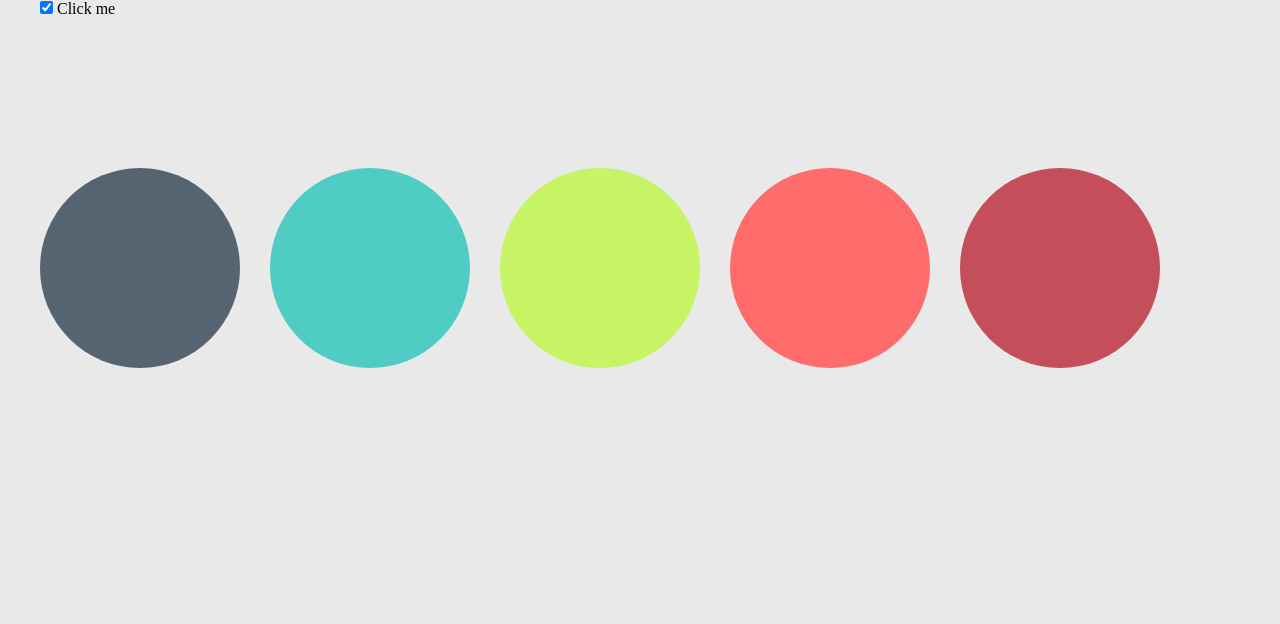
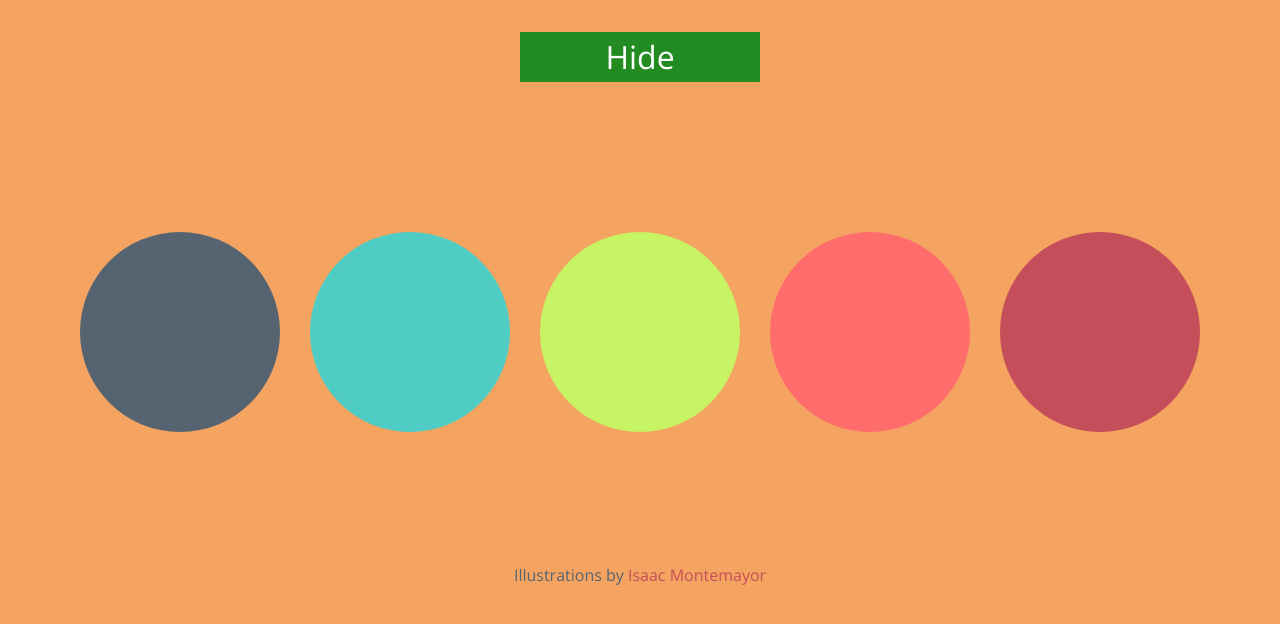
Before and after one commit to mrgusev/interactive-animations, a plain HTML site: page index.html in a window 1280 px wide. Drawn offline with nearby package versions, Linux system fonts and the light colour scheme; grey boxes are pictures that could not be loaded.

Commit message:
Edited styles for the close button and checkbox.

```diff
--- a/index.html
+++ b/index.html
@@ -1,65 +1,56 @@
 <!DOCTYPE html>
 <html>
 <head>
+<link href='http://fonts.googleapis.com/css?family=Open+Sans:400,300,700' rel='stylesheet' type='text/css'>
     <style>
+
+        /*common*/
         *{
             margin: 0;
             padding: 0;
         }
         body{
-        background: #e9e9e9;
-            overflow: hidden;
+            background: sandybrown;
+            font-family: 'Open Sans', sans-serif;
         }
         .main{
             width: 1200px;
             margin: 0 auto;
         }
-        input[type="radio"]{
+        input[type="radio"], input[type="checkbox"]{
             display: none;
         }
-        .items{
+
+        /*items hidden*/
+        .items {
+            margin: 0 auto;
             margin-top: 150px;
-            width: 100%;
-            height: 400px;
-            /*background-color: beige;*/
+            width: 1120px;
+            height: 300px;
+            position: relative;
+            z-index: 100;
         }
-        .items label{
+        .items .pic{
             cursor: pointer;
             display: block;
             width: 200px;
             height: 200px;
-            /*background: url('http://payload.cargocollective.com/1/1/40748/2050265/monster15.jpg');*/
-            /*border: 2px solid cadetblue;*/
-            background-size: 150%;
-            background-position: 50% 50%;
-            background-repeat: no-repeat;
+            margin-right: 30px;
             float: left;
-            margin-right: 30px;
-            -webkit-transition: all 0.3s ease;
             opacity: 0;
             border-radius: 100px;
-            vertical-align: middle;
+            -webkit-transition: all 0.3s ease;
         }
-        .items label span{
+        .items .pic span{
             margin-left: 10px;
             margin-top: 10px;
             width: 180px;
             height: 180px;
             display: block;
-            background: white;
             border-radius: 100px;
-            //opacity: 0.9;
-            -webkit-transform:scale(0);
-            background-image: url('http://payload.cargocollective.com/1/1/40748/2050265/monster15.jpg');
             background-position: 50% 50%;
             background-size: 150%;
-
-        }
-        .items {
-            position: relative;
-            z-index: 100;
-            -webkit-backface-visibility: hidden;
-            /*-webkit-perspective: 1300px;*/
+            -webkit-transform:scale(0);
         }
         .items .item1{
             background-image: url('http://payload.cargocollective.com/1/1/40748/2050265/monster15.jpg');
@@ -68,129 +59,191 @@
             -webkit-transition-delay: 0s;
         }
         .items .item2{
-            background-image: url('http://payload.cargocollective.com/1/1/40748/2050265/monster06.jpg');
             background: #4fcdc4;
             -webkit-transform: translateY(-150%) translateX(150px);
             -webkit-transition-delay: 0.05s;
         }
         .items .item3{
-            background-image:  url('http://payload.cargocollective.com/1/1/40748/2050265/monster03.jpg');
             background: #c7f465;
             -webkit-transform: translateY(-150%) translateX(0px);
             -webkit-transition-delay: 0.1s;
         }
         .items .item4{
-            background-image:  url('http://payload.cargocollective.com/1/1/40748/2050265/monster02.jpg');
             background: #ff6c6c;
             -webkit-transform: translateY(-150%) translateX(-150px);
             -webkit-transition-delay: 0.15s;
         }
         .items .item5{
-            background-image: url('http://payload.cargocollective.com/1/1/40748/2050265/monster05.jpg');
             background: #c44e59;
+            margin-right: 0;
             -webkit-transform: translateY(-150%) translateX(-300px);
             -webkit-transition-delay: 0.2s;
         }
-        input[type="checkbox"]:checked + .items{
+
+        /*items shown*/
+        input[type="checkbox"]:checked ~ .items{
             -webkit-transition: all 0.3s ease;
         }
-        input[type="checkbox"]:checked + .items label{
+        input[type="checkbox"]:checked ~ .items .pic{
             opacity: 1;
             -webkit-transition: all 500ms cubic-bezier(0.065, 0.730, 0.065, 1.255);
             -webkit-transform: translateY(0) translateX(0);
         }
-        input[type="checkbox"]:checked + .items .item1{
+        input[type="checkbox"]:checked ~ .items .pic.item1{
             -webkit-transition-delay: 0s;
         }
-        input[type="checkbox"]:checked + .items .item2{
+        input[type="checkbox"]:checked ~ .items .pic.item2{
             -webkit-transition-delay: 0.05s;
         }
-        input[type="checkbox"]:checked + .items .item3{
+        input[type="checkbox"]:checked ~ .items .pic.item3{
             -webkit-transition-delay: 0.1s;
         }
-        input[type="checkbox"]:checked + .items .item4{
+        input[type="checkbox"]:checked ~ .items .pic.item4{
             -webkit-transition-delay: 0.15s;
         }
-        input[type="checkbox"]:checked + .items .item5{
+        input[type="checkbox"]:checked ~ .items .pic.item5{
             -webkit-transition-delay: 0.2s;
         }
 
-        input[type="checkbox"]:checked + .items input:checked + label{
+        /*items backgrounds*/
+        .items .item1 span{
+            background-image: url('http://payload.cargocollective.com/1/1/40748/2050265/monster15.jpg');
+        }
+        .items .item2 span{
+            background-image:  url('http://payload.cargocollective.com/1/1/40748/2050265/monster02.jpg');
+        }
+        .items .item3 span{
+            background-image:  url('http://payload.cargocollective.com/1/1/40748/2050265/monster03.jpg');
+        }
+        .items .item4 span{
+            background-image: url('http://payload.cargocollective.com/1/1/40748/2050265/monster06.jpg');
+        }
+        .items .item5 span{
+            background-image: url('http://payload.cargocollective.com/1/1/40748/2050265/monster05.jpg');
+        }
+
+        /*items checked*/
+        input[type="checkbox"]:checked ~ .items input:checked + .pic{
             -webkit-transition: -webkit-transform 0.3s ease-in;
-            /*display: none;*/
-            /*background-size: 300px;*/
-            /*border-radius: 0;*/
-            /*border: 0px;*/
-            /*padding-left: 2px;*/
-            /*padding-right: 2px;*/
-            /*opacity: 0.5;*/
             position: relative;
             z-index: 1000;
         }
-        input[type="checkbox"]:checked + .items input:checked + label span{
+        input[type="checkbox"]:checked ~ .items input:checked + .pic span{
             -webkit-transition: -webkit-transform 0.3s ease;
             -webkit-transition-delay: 0.2s;
             -webkit-transform:scale(1)
         }
-        input[type="checkbox"]:checked + .items input:checked + .item1{
-            /*-webkit-perspective-origin: 25% 75%;*/
-            /*-webkit-transform-style: preserve-3d;*/
-            /*transform-style: preserve-3d;*/
+        input[type="checkbox"]:checked ~ .items input:checked + .item1{
             -webkit-transform:scaleX(2) scaleY(2) translateX(230px) rotateY(180deg) rotateX(0);
         }
-        input[type="checkbox"]:checked + .items input:checked + .item2{
+        input[type="checkbox"]:checked ~ .items input:checked + .item2{
             -webkit-transform:scaleX(2) scaleY(2) translateX(115px) rotateY(180deg) rotateX(0deg);
         }
-        input[type="checkbox"]:checked + .items input:checked + .item3{
+        input[type="checkbox"]:checked ~ .items input:checked + .item3{
             -webkit-transform:scaleX(2) scaleY(2) translateX(0px) rotateY(180deg) rotateX(0deg);
         }
-        input[type="checkbox"]:checked + .items input:checked + .item4{
+        input[type="checkbox"]:checked ~ .items input:checked + .item4{
             -webkit-transform:scaleX(2) scaleY(2) translateX(-115px) rotateY(180deg) rotateX(-0deg);
         }
-        input[type="checkbox"]:checked + .items input:checked + .item5{
+        input[type="checkbox"]:checked ~ .items input:checked + .item5{
             -webkit-transform:scaleX(2) scaleY(2) translateX(-230px) rotateY(180deg)  rotateX(-0deg);
         }
-        /*input[type="radio"].close:checked{*/
-            /*-webkit-transform: scale(0);*/
 
-        /*}*/
-        input[type="radio"].close{
-            -webkit-transform: scale(0);
-            display: block;
+        /*close button*/
+        .close{
             width: 70px;
             height: 70px;
             position: absolute;
-            top: -70px;
-            right: 400px;
-            -webkit-transition-delay: 0s;
+            top: -100px;
+            right: 340px;
+            line-height: 70px;
+            text-align: center;
+            border-radius: 35px;
+            background: white;
+            cursor: pointer;
             -webkit-transition: -webkit-transform 0.3s cubic-bezier(.9,-0.25,.87,.26);
+            -webkit-transform: scale(0);
         }
-        input[type="checkbox"]:checked + .items input:checked ~ .close{
-            -webkit-transition: -webkit-transform 0.3s cubic-bezier(0.065, 0.730, 0.065, 1.255);
-            /*-webkit-transition: -webkit-transform 0.3s ease;*/
-            -webkit-transition-delay: 0.5s;
+        input[type="checkbox"]:checked ~ .items input:not(.close-input):checked ~ .close{
+            -webkit-transition: -webkit-transform 0.3s ease;
+            -webkit-transition-delay: 0.4s;
             -webkit-transform:scale(1) translateX(0px) translateY(0px);
         }
 
+
+        /*check box*/
+        input[type="checkbox"] + label{
+            height: 50px;
+            width: 240px;
+            margin: 32px auto 0;
+            display: block;
+            position: relative;
+            z-index: 10000;
+            color: white;
+            text-align: center;
+            cursor: pointer;
+            font-size: 32px;
+            font-weight: 300;
+            line-height: 50px;
+            -webkit-perspective: 400px;
+        }
+        input[type="checkbox"] + label span{
+            border-radius: 0px;
+            background: forestgreen;
+            display: block;
+            -webkit-backface-visibility: hidden;
+            -webkit-transition: -webkit-transform 0.3s ease;
+        }
+        input[type="checkbox"] + label .flip-hide{
+            -webkit-transform: rotateX(180deg);
+        }
+        input[type="checkbox"] + label .flip-show{
+            -webkit-transform: rotateX(0deg);
+            margin-top: -50px;
+        }
+        input[type="checkbox"]:checked + label .flip-hide{
+            -webkit-transform: rotateX(0deg);
+        }
+        input[type="checkbox"]:checked + label .flip-show{
+            -webkit-transform: rotateX(-180deg);
+        }
+
+        /*footer*/
+        .info{
+            text-align: center;
+            color: #566371;
+            margin-top: 32px;
+            margin-bottom: 32px;
+        }
+        a{
+            text-decoration: none;
+            color: #c44e59;
+
+        }
     </style>
 </head>
 <body>
 <div class="main">
-    <div class="back"></div>
-<input type="checkbox" checked/> Click me
+    <input id="0" type="checkbox" checked/>
+    <label for="0">
+        <span class="flip-hide">Hide</span>
+        <span class="flip-show">Show</span>
+    </label>
     <div class="items hide">
         <input id="1" name="group" type="radio"/>
-    <label class="item1" for="1"><span></span></label>
+        <label class="item1 pic" for="1"><span></span></label>
         <input id="2" name="group" type="radio"/>
-    <label class="item2" for="2"><span></span></label>
+        <label class="item2 pic" for="2"><span></span></label>
         <input id="3" name="group" type="radio"/>
-    <label class="item3" for="3"><span></span></label>
+        <label class="item3 pic" for="3"><span></span></label>
         <input id="4" name="group" type="radio"/>
-    <label class="item4" for="4"><span></span></label>
-    <input id="5" name="group" type="radio"/>
-    <label class="item5" for="5"><span></span></label>
-    <input id="6" name="group" class="close" type="radio"/>
+        <label class="item4 pic" for="4"><span></span></label>
+        <input id="5" name="group"  type="radio" />
+        <label class="item5 pic" for="5"><span></span></label>
+        <input id="6" name="group" class="close-input" type="radio"/>
+        <label class="close" for="6">CLOSE</label>
     </div>
+    <div class="info">Illustrations by <a href="http://dribbble.com/isaac317/">Isaac Montemayor</a></div>
 </div>
 </body>
 </html>
--- /dev/null
+++ b/styles.css
@@ -0,0 +1,227 @@
+*{
+    margin: 0;
+    padding: 0;
+}
+body{
+    background: sandybrown;
+    font-family: 'Open Sans', sans-serif;
+}
+.main{
+    width: 1200px;
+    margin: 0 auto;
+}
+input[type="radio"]{
+    display: none;
+}
+
+.items label.pic{
+    cursor: pointer;
+    display: block;
+    width: 200px;
+    height: 200px;
+    /*background: url('http://payload.cargocollective.com/1/1/40748/2050265/monster15.jpg');*/
+    /*border: 2px solid cadetblue;*/
+    background-size: 150%;
+    background-position: 50% 50%;
+    background-repeat: no-repeat;
+    float: left;
+    margin-right: 30px;
+    -webkit-transition: all 0.3s ease;
+    opacity: 0;
+    border-radius: 100px;
+    vertical-align: middle;
+}
+.items label span{
+    margin-left: 10px;
+    margin-top: 10px;
+    width: 180px;
+    height: 180px;
+    display: block;
+    background: white;
+    border-radius: 100px;
+    /*//opacity: 0.9;*/
+    -webkit-transform:scale(0);
+    background-image: url('http://payload.cargocollective.com/1/1/40748/2050265/monster15.jpg');
+    background-position: 50% 50%;
+    background-size: 150%;
+
+}
+.items {
+    position: relative;
+    z-index: 100;
+    width: 1120px;
+    margin: 0 auto;
+    -webkit-backface-visibility: hidden;
+    margin-top: 150px;
+    width: 1120px;
+    height: 300px;
+    /*background-color: beige;*/
+    /*-webkit-perspective: 1300px;*/
+}
+.items label.pic.item1{
+    background-image: url('http://payload.cargocollective.com/1/1/40748/2050265/monster15.jpg');
+    background: #566371;
+    -webkit-transform: translateY(-150%) translateX(300px);
+    -webkit-transition-delay: 0s;
+}
+.items label.pic.item2{
+    background-image: url('http://payload.cargocollective.com/1/1/40748/2050265/monster06.jpg');
+    background: #4fcdc4;
+    -webkit-transform: translateY(-150%) translateX(150px);
+    -webkit-transition-delay: 0.05s;
+}
+.items label.pic.item3{
+    background-image:  url('http://payload.cargocollective.com/1/1/40748/2050265/monster03.jpg');
+    background: #c7f465;
+    -webkit-transform: translateY(-150%) translateX(0px);
+    -webkit-transition-delay: 0.1s;
+}
+.items label.pic.item4{
+    background-image:  url('http://payload.cargocollective.com/1/1/40748/2050265/monster02.jpg');
+    background: #ff6c6c;
+    -webkit-transform: translateY(-150%) translateX(-150px);
+    -webkit-transition-delay: 0.15s;
+}
+.items label.pic.item5{
+    background-image: url('http://payload.cargocollective.com/1/1/40748/2050265/monster05.jpg');
+    background: #c44e59;
+    margin-right: 0;
+    -webkit-transform: translateY(-150%) translateX(-300px);
+    -webkit-transition-delay: 0.2s;
+}
+input[type="checkbox"]:checked ~ .items{
+    -webkit-transition: all 0.3s ease;
+}
+input[type="checkbox"]:checked ~ .items label.pic{
+    opacity: 1;
+    -webkit-transition: all 500ms cubic-bezier(0.065, 0.730, 0.065, 1.255);
+    -webkit-transform: translateY(0) translateX(0);
+}
+input[type="checkbox"]:checked ~ .items label.pic.item1{
+    -webkit-transition-delay: 0s;
+}
+input[type="checkbox"]:checked ~ .items label.pic.item2{
+    -webkit-transition-delay: 0.05s;
+}
+input[type="checkbox"]:checked ~ .items label.pic.item3{
+    -webkit-transition-delay: 0.1s;
+}
+input[type="checkbox"]:checked ~ .items label.pic.item4{
+    -webkit-transition-delay: 0.15s;
+}
+input[type="checkbox"]:checked ~ .items label.pic.item5{
+    -webkit-transition-delay: 0.2s;
+}
+
+input[type="checkbox"]:checked ~ .items input:checked + label.pic{
+    -webkit-transition: -webkit-transform 0.3s ease-in;
+    /*display: none;*/
+    /*background-size: 300px;*/
+    /*border-radius: 0;*/
+    /*border: 0px;*/
+    /*padding-left: 2px;*/
+    /*padding-right: 2px;*/
+    /*opacity: 0.5;*/
+    position: relative;
+    z-index: 1000;
+}
+input[type="checkbox"]:checked ~ .items input:checked + label span{
+    -webkit-transition: -webkit-transform 0.3s ease;
+    -webkit-transition-delay: 0.2s;
+    -webkit-transform:scale(1)
+}
+input[type="checkbox"]:checked ~ .items input:checked + .item1{
+    -webkit-transform:scaleX(2) scaleY(2) translateX(230px) rotateY(180deg);
+}
+input[type="checkbox"]:checked ~ .items input:checked + .item2{
+    -webkit-transform:scaleX(2) scaleY(2) translateX(115px) rotateY(180deg);
+}
+input[type="checkbox"]:checked ~ .items input:checked + .item3{
+    -webkit-transform:scaleX(2) scaleY(2) translateX(0px) rotateY(180deg);
+}
+input[type="checkbox"]:checked ~ .items input:checked + .item4{
+    -webkit-transform:scaleX(2) scaleY(2) translateX(-115px) rotateY(180deg);
+}
+input[type="checkbox"]:checked ~ .items input:checked + .item5{
+    -webkit-transform:scaleX(2) scaleY(2) translateX(-230px) rotateY(180deg);
+}
+.close{
+    -webkit-transform: scale(0);
+    background: white;
+    line-height: 70px;
+    text-align: center;
+    border-radius: 35px;
+    width: 70px;
+    height: 70px;
+    position: absolute;
+    top: -100px;
+    right: 340px;
+    -webkit-transition-delay: 0s;
+    -webkit-transition: -webkit-transform 0.3s cubic-bezier(.9,-0.25,.87,.26);
+}
+input[type="checkbox"]:checked ~ .items input:not(.close-input):checked ~ label.close{
+    -webkit-transition: -webkit-transform 0.3s ease;
+    -webkit-transition-delay: 0.4s;
+    -webkit-transform:scale(1) translateX(0px) translateY(0px);
+}
+input[type="checkbox"]:checked ~ .items input.close-input:checked{
+    -webkit-transform: scale(0);
+    -webkit-transition-delay: 0s;
+    -webkit-transition: -webkit-transform 0.3s cubic-bezier(.9,-0.25,.87,.26);
+}
+/*check box*/
+input[type="checkbox"]{
+    display: none;
+}
+input[type="checkbox"] + label{
+    -webkit-perspective: 400px;
+    cursor: pointer;
+    font-size: 32px;
+
+    font-weight: 300;
+    color: white;
+    height: 50px;
+    line-height: 50px;
+    margin: 32px auto 0;
+    display: block;
+    width: 240px;
+    text-align: center;
+    position: relative;
+    z-index: 10000;
+}
+input[type="checkbox"] + label span{
+    border-radius: 0px;
+    background: forestgreen;
+    display: block;
+    -webkit-backface-visibility: hidden;
+}
+input[type="checkbox"] + label .flip-true{
+    -webkit-transition: -webkit-transform 0.3s ease;
+    -webkit-transform: rotateX(180deg);
+
+
+}
+input[type="checkbox"] + label .flip-false{
+    -webkit-transition: -webkit-transform 0.3s ease;
+    -webkit-transform: rotateX(0deg);
+    margin-top: -50px;
+}
+
+input[type="checkbox"]:checked + label .flip-true{
+    -webkit-transform: rotateX(0deg);
+
+}
+input[type="checkbox"]:checked + label .flip-false{
+    -webkit-transform: rotateX(-180deg);
+}
+.info{
+    text-align: center;
+    color: #566371;
+    margin-top: 32px;
+    margin-bottom: 32px;
+}
+a{
+    text-decoration: none;
+    color: #c44e59;
+
+}
```
Lines whose indentation alone changed are shown as unchanged.
